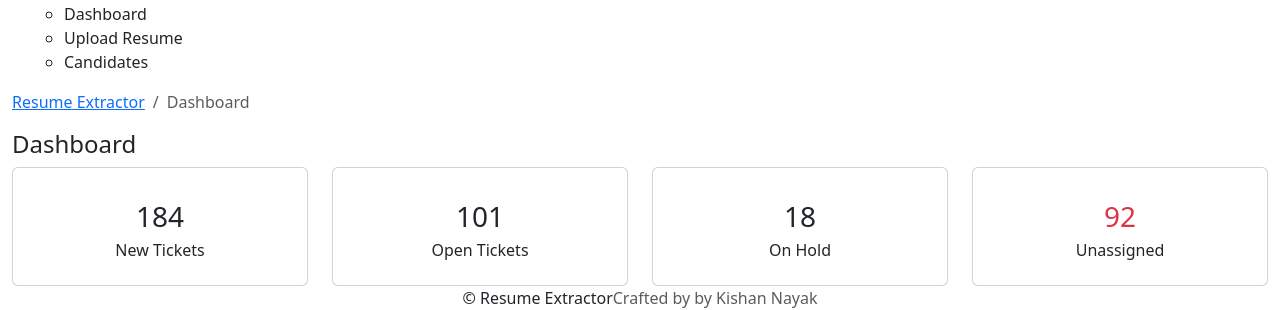
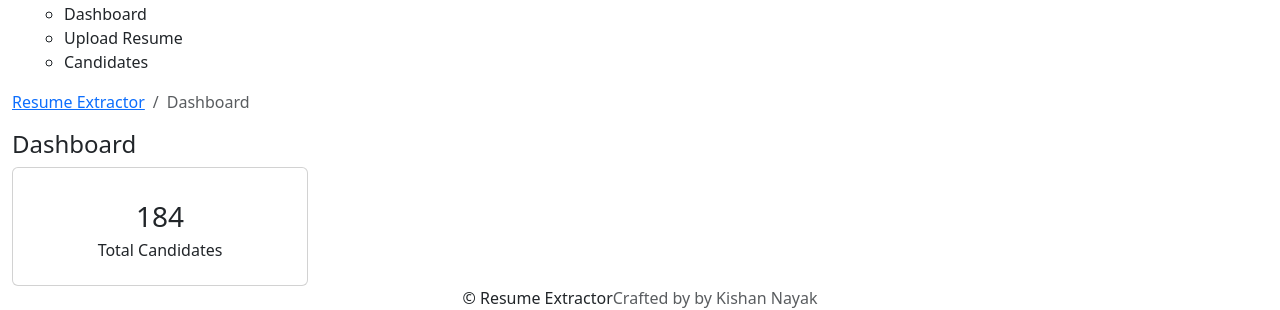
Before and after one commit to kishannk11/resume-extractor, a PHP site: page / in a window 1280 px wide. Shown: the part 622-932 px from the top of the page. Run offline with PHP 8.4, Linux system fonts and the light colour scheme; some libraries are stand-ins or nearby versions.

Commit message:
Minor Bug Fixes

```diff
--- a/resume-extractor/dashboard/index.php
+++ b/resume-extractor/dashboard/index.php
@@ -33,40 +33,7 @@ require('navbar.php')
                                                 <i class="fas fa-ticket-alt bg-soft-warning"></i>
                                             </div>
                                             <h3 class="text-dark">184</h3>
-                                            <h6 class="font-14 text-dark">New Tickets</h6>
-                                        </div><!--end card-body-->
-                                    </div><!--end card-->
-                                </div><!-- end col-->
-                                <div class="col-lg-3">
-                                    <div class="card dash-data-card text-center">
-                                        <div class="card-body">
-                                            <div class="icon-info mb-3">
-                                                <i class="fab fa-codepen bg-soft-pink"></i>
-                                            </div>
-                                            <h3 class="text-dark">101</h3>
-                                            <h6 class="font-14 text-dark">Open Tickets</h6>
-                                        </div><!--end card-body-->
-                                    </div><!--end card-->
-                                </div><!-- end col-->
-                                <div class="col-lg-3">
-                                    <div class="card dash-data-card text-center">
-                                        <div class="card-body">
-                                            <div class="icon-info mb-3">
-                                                <i class="fas fa-hands bg-soft-success"></i>
-                                            </div>
-                                            <h3 class="text-dark">18</h3>
-                                            <h6 class="font-14 text-dark">On Hold</h6>
-                                        </div><!--end card-body-->
-                                    </div><!--end card-->
-                                </div><!-- end col-->
-                                <div class="col-lg-3">
-                                    <div class="card dash-data-card text-center">
-                                        <div class="card-body">
-                                            <div class="icon-info mb-3">
-                                                <i class="fas fa-lock bg-soft-primary"></i>
-                                            </div>
-                                            <h3 class="text-danger">92</h3>
-                                            <h6 class="font-14 text-dark">Unassigned</h6>
+                                            <h6 class="font-14 text-dark">Total Candidates</h6>
                                         </div><!--end card-body-->
                                     </div><!--end card-->
                                 </div><!-- end col-->
```
